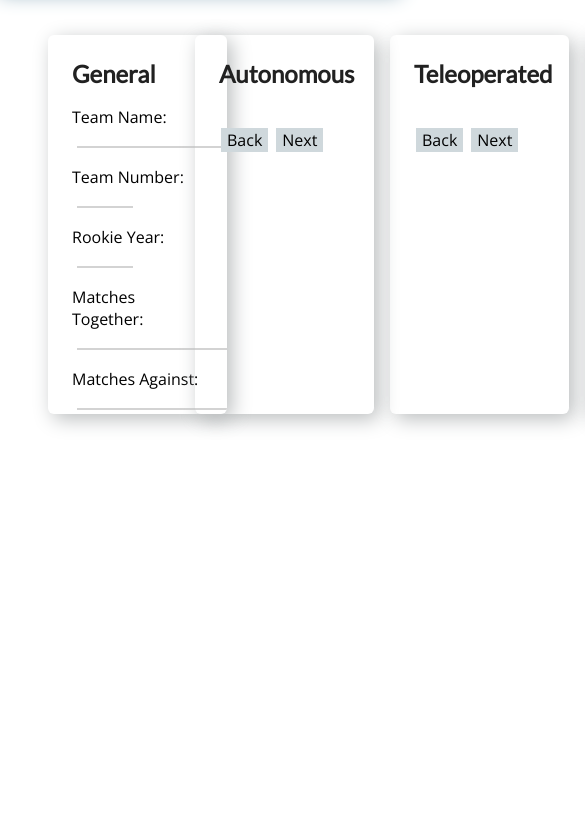
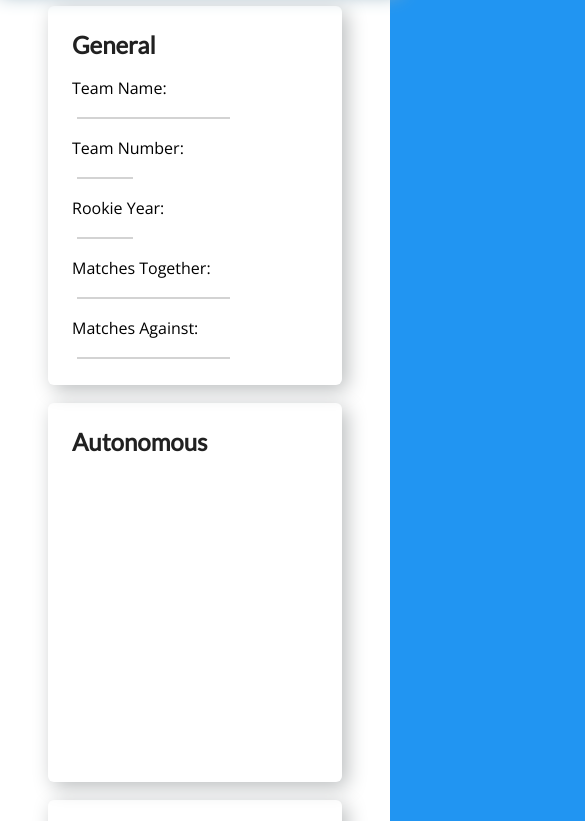
Before and after one commit to LongMetal-Robotics/LongMetal-Scouting, a plain HTML site: page v2/index.html in a window 390 px wide. Shown: the part 60-881 px from the top of the page, 585 px wide, since content can reach past the window. Before the commit the page ends 844 px from the top, so only its background shows below. Drawn offline with nearby package versions, Linux system fonts and the light colour scheme; some packages are replaced by stand-ins of ours; a script that the page names is missing.

Commit message:
V2.0.2
More styling

```diff
--- a/v2/index.html
+++ b/v2/index.html
@@ -2,15 +2,20 @@
 <html>
   <head>
     <title>FRC Team 7127 Scouting</title>
+    <!-- Metadata -->
+    <meta name="viewport" content="width=device-width, initial-scale=1.0">
+    <!-- Stylesheets & Fonts -->
     <link rel="stylesheet" href="res/main.css"> <!-- Main stylesheet -->
     <link href="https://fonts.googleapis.com/css?family=Lato|Open+Sans" rel="stylesheet"> <!-- Google Fonts import- Open Sans and Lato -->
-    <script type="text/javascript" src="res/js/smoothAdvance.js"></script>
+    <!-- Scripts -->
+    <script type="text/javascript" src="res/js/main.js"></script>
+    <script type="text/javascript" src="res/js/smooth-scroll.js"></script>
   </head>
   <body>
     <div class="titleBar">
       <h1>LongMetal Scouting</h1>
     </div>
-    <div class="spacer" id="abovePage">&nbsp;</div>
+    <div class="vertSpacer" id="abovePage">&nbsp;</div>
     <div class="pageContent">
       <div class="formPage" id="pg1">
         <!-- General
@@ -32,35 +37,39 @@
         <span>Matches Against:</span><br>
         <input type="text" name="general-matchesAgainst">
         <br>
-        <button class="nextPage" onclick="nextSection(window.innerWidth);" style="position: absolute; right: -2px; border-top-left-radius: 6px;"><span>Next</span></button>
+        <a href="#pg2"><span>Next</span></a>
       </div>
+      <div class="hztlSpacer">&nbsp;</div>
       <div class="formPage" id="pg2">
         <!-- Autonomous
         -->
         <h2>Autonomous</h2><br>
         <!-- 2018 Season-specific fields -->
         <br>
-        <button class="nextPage" onclick="previousSection(window.innerWidth);"><span>Back</span></button>
-        <button class="nextPage" onclick="nextSection(window.innerWidth);"><span>Next</span></button>
+        <a href="#pg1"><span>Back</span></a>
+        <a href="#pg3"><span>Next</span></a>
       </div>
+      <div class="hztlSpacer">&nbsp;</div>
       <div class="formPage" id="pg3">
         <!-- Teleop
         -->
         <h2>Teleoperated</h2><br>
         <!-- 2018 Season-specific fields -->
         <br>
-        <button class="nextPage" onclick="previousSection(window.innerWidth);"><span>Back</span></button>
-        <button class="nextPage" onclick="nextSection(window.innerWidth);"><span>Next</span></button>
+        <a href="#pg2"><span>Back</span></a>
+        <a href="#pg4"><span>Next</span></a>
       </div>
+      <div class="hztlSpacer">&nbsp;</div>
       <div class="formPage" id="pg4">
         <!-- Endgame
         -->
         <h2>Endgame</h2><br>
         <!-- 2018 Season-specific fields -->
         <br>
-        <button class="nextPage" onclick="previousSection(window.innerWidth);"><span>Back</span></button>
-        <button class="nextPage" onclick="nextSection(window.innerWidth);"><span>Next</span></button>
+        <a href="#pg3"><span>Back</span></a>
+        <a href="#pg5"><span>Next</span></a>
       </div>
+      <div class="hztlSpacer">&nbsp;</div>
       <div class="formPage" id="pg5">
         <!-- Overall
           Overall Rating (1-4) [_]
@@ -79,10 +88,10 @@
         <span>Overall Comments: (Strengths and Weaknesses)</span><br>
         <textarea name="overall-comments"></textarea>
         <br>
-        <button class="nextPage" onclick="previousSection(window.innerWidth);"><span>Back</span></button>
+        <a href="#pg4"><span>Back</span></a>
       </div>
     </div>
-    <div class="spacer" id="belowPage">&nbsp;</div>
+    <div class="vertSpacer" id="belowPage">&nbsp;</div>
     <div class="extraInfo">
       <div class="alert redAlert">
         <span class="closebtn" onclick="this.parentElement.style.display='none';">&times;</span>
@@ -101,5 +110,8 @@
         <span id="greenAlertContent">Generic Success Message</span>
       </div>
     </div>
+    <script>
+	    var scroll = new SmoothScroll('a[href*="#"]');
+    </script>
   </body>
 </html>
--- /dev/null
+++ b/v2/res/js/main.js
@@ -0,0 +1,27 @@
+/*function nextSection(windowWidth) {
+  windowWidth = windowWidth / 2;
+  for (var i = 0; i < windowWidth; i++) {
+    document.body.scrollLeft += 1;
+  }
+}
+
+function previousSection(windowWidth) {
+  windowWidth = windowWidth / 2;
+  for (var i = 0; i < windowWidth; i++) {
+    document.body.scrollLeft -= 1;
+  }
+}*/
+
+function nextSection(windowWidth, repititions) {
+  document.body.scrollLeft += 1;
+  if (repititions < windowWidth / 2) {
+    setTimeout(10, nextSection(windowWidth, repititions + 1));
+  }
+}
+
+function previousSection(windowWidth, repititions) {
+  document.body.scrollLeft -= 1;
+  if (repititions < windowWidth / 2) {
+    setTimeout(10, nextSection(windowWidth, repititions + 1));
+  }
+}
--- a/v2/res/main.css
+++ b/v2/res/main.css
@@ -1,8 +1,10 @@
 body {
   margin: 0px;
+  background-color: #2195f2;
 }
 
 div.titleBar {
+  z-index: 1;
   padding: 5px;
   width: 100%;
   position: fixed;
@@ -12,56 +14,71 @@ div.titleBar {
   box-shadow: 0 5px 20px #8eacbb;
 }
 
-div.spacer {
+div.vrtSpacer {
   height: 47px;
   width: 150%;
 }
 
-div.pageContent {
-  positon: relative;
-  padding: 48px;
-  width: 100%;
-  height: calc(100% - 47px);
+div.hztlSpacer {
+  width: 48px;
 }
 
-div.formPage {
+.pageContent {
+  padding: 48px;
+  /*width: 100%;*/
+  height: calc(100% - 47px);
+  overflow-x: scroll;
+  overflow-y: hidden;
+  white-space: nowrap;
+  background-color: #fff;
+}
+
+.formPage {
   padding: 24px;
-  padding-bottom: 0px;
   width: calc(50% - 144px);
-  min-width: 131px;
+  min-width: 143px;
   height: 355px;
   box-shadow: 5px 5px 20px #babdbe;
   border-radius: 6px;
-  overflow: hidden;
+  overflow-x: hidden;
+  /*display: inline-block;*/
 }
 
-div#pg1 {
+@media (orientation:portrait) {
+  .pageContent {
+    overflow: initial;
+    white-space: normal;
+  }
+
+  .formPage {
+    width: calc(100% - 48px);
+    padding-bottom: 0px;
+  }
+
+  a {
+    display: none;
+  }
+}
+
+/*#pg1 {
   position: relative;
 }
 
-div#pg2 {
-  position: absolute;
-  top: 95px;
-  left: 50%;
+#pg2 {
+  position: relative;
 }
 
-div#pg3 {
-  position: absolute;
-  top: 95px;
-  left: 100%;
+#pg3 {
+  position: relative;
 }
 
-div#pg4 {
-  position: absolute;
-  top: 95px;
-  left: 150%;
+#pg4 {
+  position: relative;
 }
 
-div#pg5 {
-  position: absolute;
-  top: 95px;
-  left: 200%;
-}
+#pg5 {
+  position: relative;
+}*/
 
 h1 {
   margin: 0px;
```
